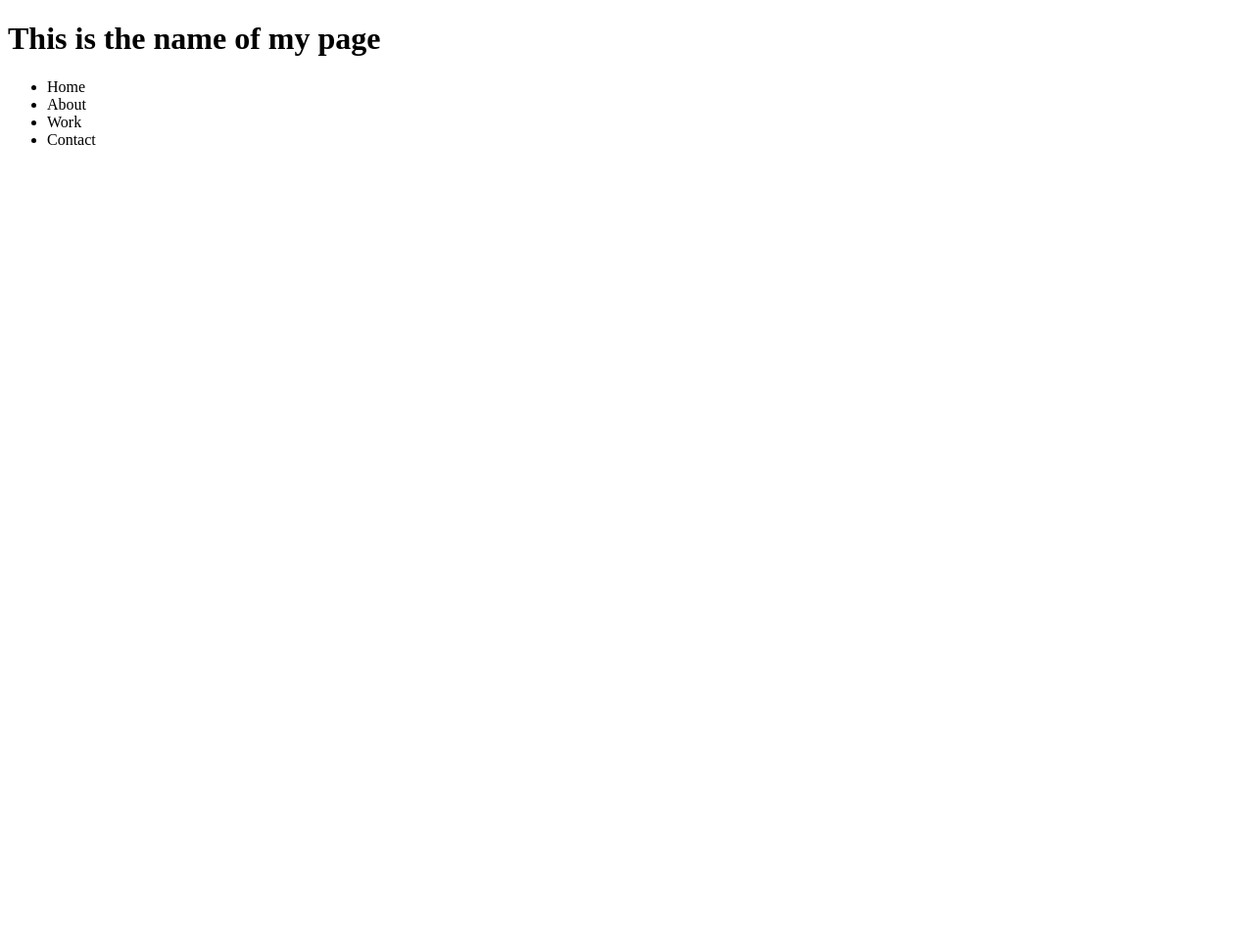
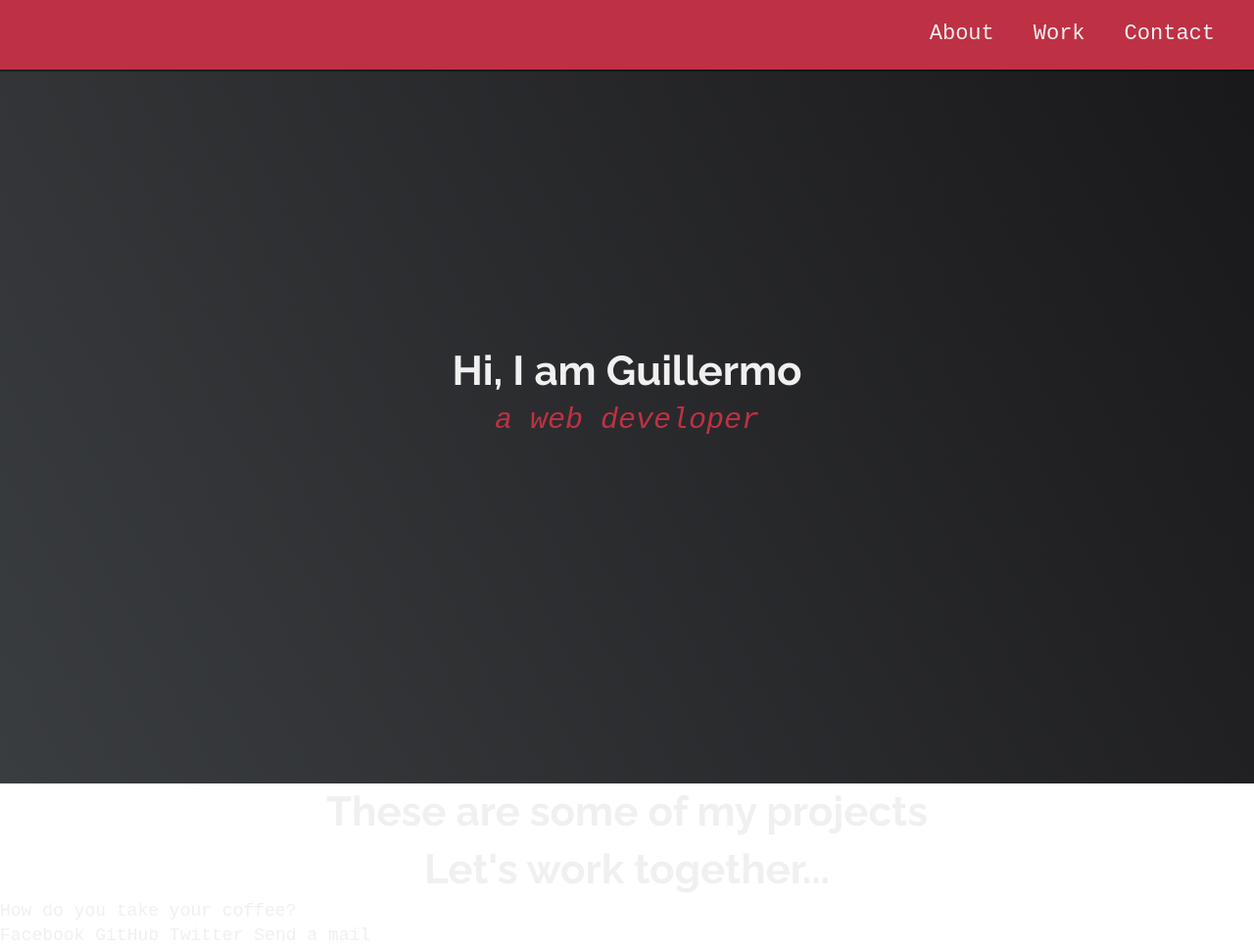
Before and after one commit to Kaezen51/HTML_CSS-Practices, a plain HTML site: page Practice_and_more/index.html in a window 1280 px wide. Shown: the whole page at 98% size. Before the commit the page ends 800 px from the top, so only its background shows below. Drawn offline with Linux system fonts and the light colour scheme.

Commit message:
Added and finished the welcome section

```diff
--- a/Practice_and_more/index.html
+++ b/Practice_and_more/index.html
@@ -4,42 +4,45 @@
 <head>
     <meta charset="UTF-8">
     <meta name="viewport" content="width=device-width, initial-scale=1, user-scalable=1">
+    <link rel="preconnect" href="https://fonts.googleapis.com">
+    <link rel="preconnect" href="https://fonts.gstatic.com" crossorigin>
+    <link href="https://fonts.googleapis.com/css2?family=Raleway:wght@700&display=swap" rel="stylesheet">
     <link rel="stylesheet" href="styles.css">
-    <title>World of Warcraft Random Class Picker</title>
+    <title>Personal Portfolio</title>
 </head>
 
 <body>
     <header>
-        <h1>This is the name of my page</h1>
+        <nav id="navbar" class="nav">
+            <ul class="nav-list">
+                <li><a href="#about">About</a></li>
+                <li><a href="#work">Work</a></li>
+                <li><a href="contact">Contact</a></li>
+            </ul>
+        </nav>
     </header>
-    <nav>
-        <ul>
-            <li>Home</li>
-            <li>About</li>
-            <li>Work</li>
-            <li>Contact</li>
-        </ul>
-    </nav>
     <main>
-        <section id="home">
-            <div class="container">
-
-            </div>
+        <section id="about" class="welcome-section">
+            <h2>Hi, I am Guillermo</h2>
+            <p>a web developer</p>
         </section>
-        <section>
-            <div id="about" class="container">
-
-            </div>
-        </section>
-        <section>
-            <div id="work" class="container">
-
-            </div>
+        <section id="work" class="work">
+            <h2>These are some of my projects</h2>
         </section>
         <section>
             <div id="contact" class="container">
+                <h2>Let's work together...</h2>
+                <p>How do you take your coffee?</p>
 
             </div>
         </section>
     </main>
+    <footer>
+        <div class="footer">
+            <a href="#">Facebook</a>
+            <a href="#">GitHub</a>
+            <a href="#">Twitter</a>
+            <a href="#">Send a mail</a>
+        </div>
+    </footer>
 </body></html>
--- a/Practice_and_more/styles.css
+++ b/Practice_and_more/styles.css
@@ -0,0 +1,131 @@
+:root {
+    --main-white: #f0f0f0;
+    --main-red: #be3144;
+    --main-blue: #45567d;
+    --main-gray: #303841;
+}
+
+* {
+    margin: 0;
+    padding: 0;
+}
+
+*,
+::before,
+::after {
+    box-sizing: inherit;
+}
+
+
+html {
+    box-sizing: border-box;
+    font-size: 62.5%;
+    scroll-behavior: smooth;
+}
+
+body {
+    font-size: 1.8rem;
+    font-we: 400;
+    line-height: 1.4;
+    color: var(--main-white);
+    font-family: monospace;
+}
+
+@media (max-width: 75em) {
+    html {
+        font-size: 60%;
+    }
+}
+
+@media (max-width: 61.25em) {
+    html {
+        font-size: 58%;
+    }
+}
+
+@media (max-width: 28.75em) {
+    html {
+        font-size: 55%;
+    }
+}
+
+h1,
+h2 {
+    font-family: 'Raleway', sans-serif;
+    font-weight: 700;
+    text-align: center;
+}
+
+h1 {
+    font-size: 6rem;
+}
+
+h2 {
+    font-size: 4.2rem;
+}
+
+ul {
+    list-style: none;
+}
+
+a {
+    text-decoration: none;
+    color: var(--main-white);
+}
+
+.nav {
+    background-color: var(--main-red);
+    display: flex;
+    justify-content: flex-end;
+    position: fixed;
+    top: 0;
+    left: 0;
+    width: 100%;
+    box-shadow: 0 2px 0 rgba(0, 0, 0, 0.4);
+    z-index: 10;
+}
+
+.nav-list {
+    display: flex;
+    margin-right: 2rem;
+
+}
+
+.nav-list a {
+    display: block;
+    font-size: 2.2rem;
+    padding: 2rem;
+
+}
+
+.nav-list a:hover {
+    background: var(--main-blue);
+}
+
+@media (max-width:28.75em) {
+    .nav {
+        justify-content: center;
+    }
+
+    .nav-list {
+        margin: 0 1rem;
+    }
+}
+
+.welcome-section {
+    display: flex;
+    flex-direction: column;
+    justify-content: center;
+    align-items: center;
+    width: 100%;
+    height: 100vh;
+    background-color: #000;
+    background-image: linear-gradient(62deg, #3a3d40 0%, #181719 100%);
+}
+
+.welcome-section p {
+    font-size: 3rem;
+    font-weight: 200;
+    font-style: italic;
+    color: var(--main-red);
+}
```
